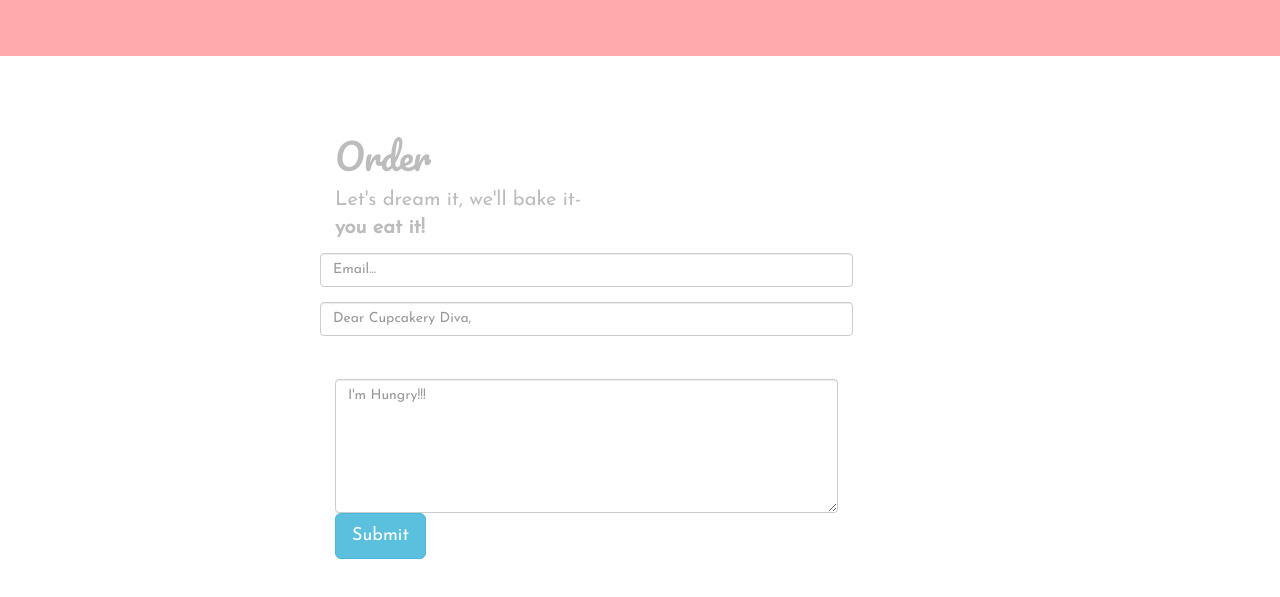
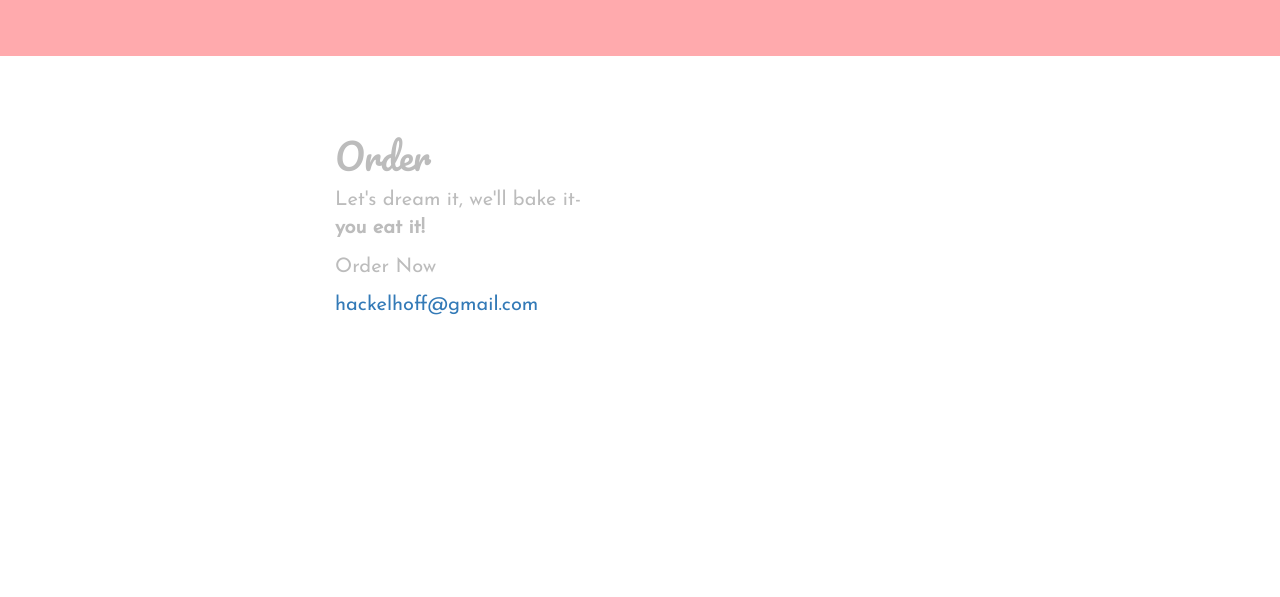
Before and after one commit to hackelhoff/cupcakery_website, a plain HTML site: page index.html in a window 1280 px wide. Shown: the part 7784-8381 px from the top of the page. Drawn offline with nearby package versions, Linux system fonts and the light colour scheme.

Commit message:
change order form to open client email

```diff
--- a/index.html
+++ b/index.html
@@ -172,30 +172,14 @@
 
     <!--  ORDER  -->
     <div id="order" class="text-xs-center col-xs-12">
-    <div class="container col-md-5 col-md-offset-3">
-      <h1 class="display-4">Order</h1>
-      <p>Let's dream it, we'll bake it-
-      <br><strong>you eat it!</strong></p>
-      <form>
-        <div class="form-group row">
-          <div>
-            <input type="email" class="form-control" id="inputEmail3" placeholder="Email...">
-          </div>
-        </div>
+      <div class="container col-md-5 col-md-offset-3">
+        <h1 class="display-4">Order</h1>
+        <p>Let's dream it, we'll bake it-
+        <br><strong>you eat it!</strong></p>
+        <p>Order Now</p>
+        <a href="mailto:hackelhoff@gmail.com?subject=Dear Cupcakery Diva&body=I'm hungry!!">hackelhoff@gmail.com</a>
 
-        <div class="form-group row">
-          <div>
-            <input type="email" class="form-control" id="inputEmail3" placeholder="Dear Cupcakery Diva,">
-          </div>
-        </div>
-
-        <fieldset>
-          <label for="exampleTextarea"></label>
-          <textarea class="form-control" id="exampleTextarea" placeholder="I'm Hungry!!!" rows="6"></textarea>
-        </fieldset>
-      </form>
-      <button type="button" id="subEmail" class="btn btn-info btn-lg m-t-1">Submit</button>
-    </div>
+      </div>
     </div>
     <!--  /ORDER  -->
 
```
